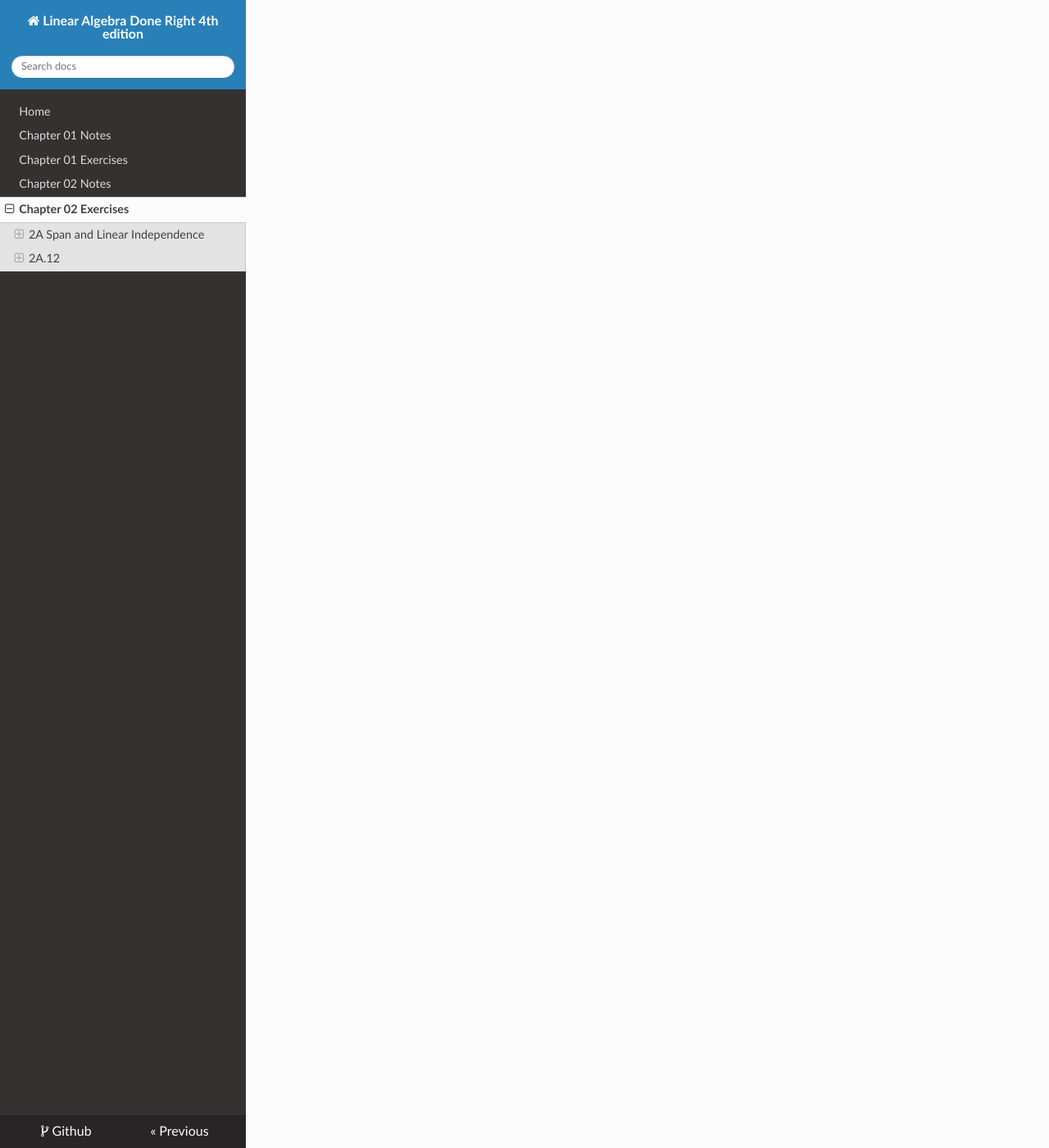
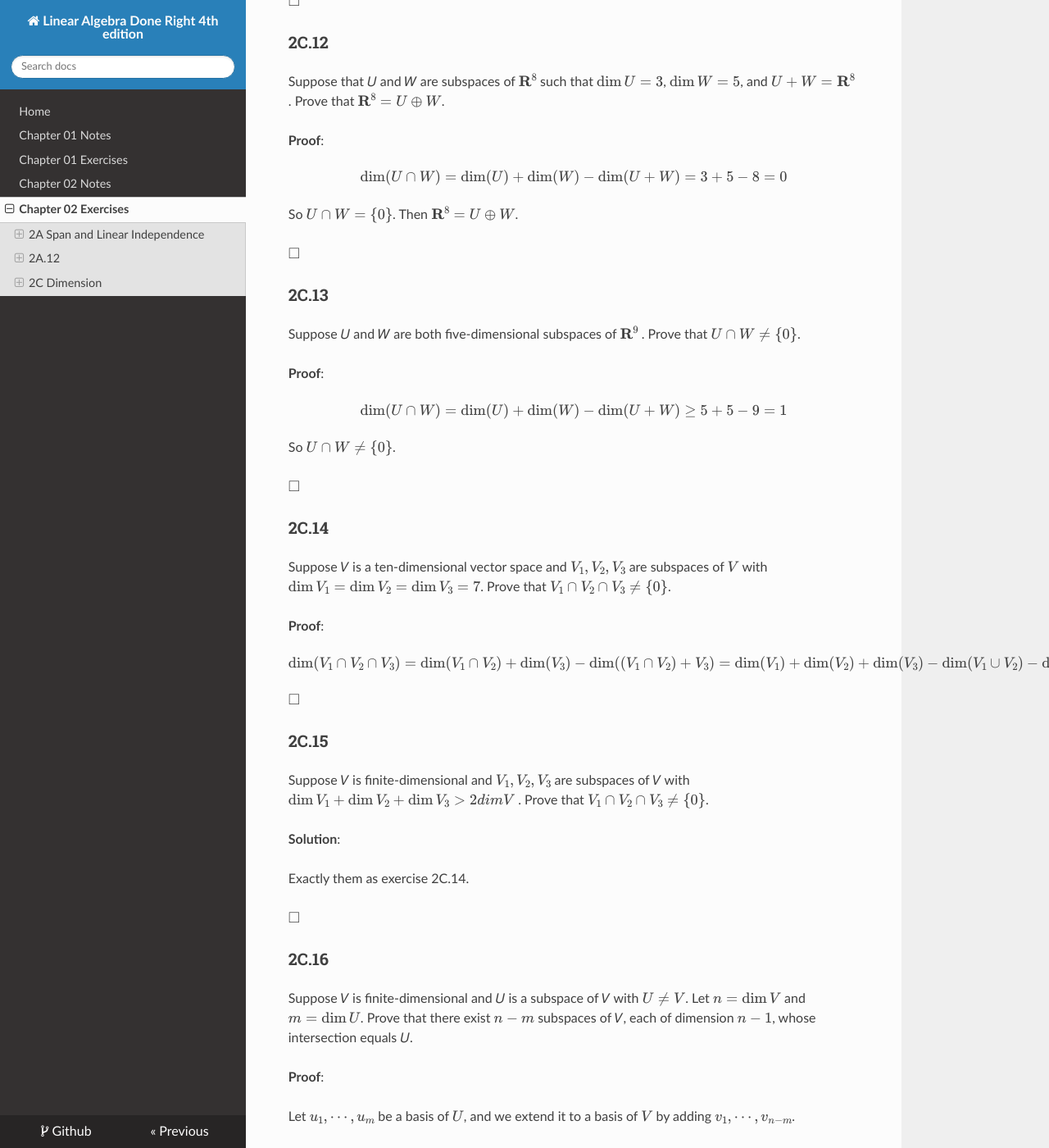
Before and after one commit to eroicaleo/liner-algebra-done-right-4th, an MkDocs documentation site: the page built from docs/ch02ex.md, in a window 1280 px wide and 1400 px high, scrolled down 7015 px. Shown: the whole window at 82% size. Built offline with MkDocs 1.6.1, drawn with Linux system fonts in a browser that asks for light colours; nearby versions of some CDN libraries; formulas are drawn with MathJax 3; some of the changed text lies outside the part shown.

Commit message:
updates ch02ex

```diff
--- a/docs/ch02ex.md
+++ b/docs/ch02ex.md
@@ -395,3 +395,206 @@ a_0 p_0 + \cdots + a_m p_m = 0
 $$
 
 $\square$
+
+## 2C Dimension
+
+### 2C.11
+
+Suppose 𝑈 and 𝑊 are both four-dimensional subspaces of $𝐂^6$ . Prove that
+there exist two vectors in $𝑈 ∩ 𝑊$ such that neither of these vectors is a scalar
+multiple of the other.
+
+**Proof**:
+
+$$
+\dim (𝑈 ∩ 𝑊) = \dim (U) + \dim (W) - \dim (U+W) \geq 4 + 4 - 6 = 2
+$$
+
+$\square$
+
+### 2C.12
+
+Suppose that 𝑈 and 𝑊 are subspaces of $𝐑^8$ such that $\dim 𝑈 = 3$, $\dim 𝑊 = 5$,
+and $𝑈 + 𝑊 = 𝐑^8$ . Prove that $𝐑^8 = 𝑈 ⊕ 𝑊$.
+
+**Proof**:
+
+$$
+\dim (𝑈 ∩ 𝑊) = \dim (U) + \dim (W) - \dim (U+W) = 3 + 5 - 8 = 0
+$$
+
+So $𝑈 ∩ 𝑊 = \{0\}$. Then $𝐑^8 = 𝑈 ⊕ 𝑊$.
+
+$\square$
+
+### 2C.13
+
+Suppose 𝑈 and 𝑊 are both five-dimensional subspaces of $𝐑^9$ . Prove that
+$𝑈 ∩ 𝑊 ≠ \{0\}$.
+
+**Proof**:
+
+$$
+\dim (𝑈 ∩ 𝑊) = \dim (U) + \dim (W) - \dim (U+W) \geq 5 + 5 - 9 = 1
+$$
+
+So $𝑈 ∩ 𝑊 ≠ \{0\}$.
+
+$\square$
+
+### 2C.14
+
+Suppose 𝑉 is a ten-dimensional vector space and $𝑉_1, 𝑉_2, 𝑉_3$ are subspaces
+of $𝑉$ with $\dim 𝑉_1 = \dim 𝑉_2 = \dim 𝑉_3 = 7$. Prove that $𝑉_1 ∩ 𝑉_2 ∩ 𝑉_3 ≠ \{0\}$.
+
+**Proof**:
+
+$$
+\dim (𝑉_1 ∩ 𝑉_2 ∩ 𝑉_3) = \dim (𝑉_1 ∩ 𝑉_2) + \dim (V_3) - \dim ((𝑉_1 ∩ 𝑉_2) + V_3) \\
+= \dim (V_1) + \dim (V_2) + \dim (V_3) - \dim (𝑉_1 \cup 𝑉_2) - \dim ((𝑉_1 ∩ 𝑉_2) + V_3) \\
+\geq 21 - 10 - 10 = 1
+$$
+
+$\square$
+
+### 2C.15
+
+Suppose 𝑉 is finite-dimensional and $𝑉_1, 𝑉_2, 𝑉_3$ are subspaces of 𝑉 with
+$\dim 𝑉_1 + \dim 𝑉_2 + \dim 𝑉_3 > 2 dim 𝑉$ . Prove that $𝑉_1 ∩ 𝑉_2 ∩ 𝑉_3 ≠ \{0\}$.
+
+**Solution**:
+
+Exactly them as exercise 2C.14.
+
+$\square$
+
+### 2C.16
+
+Suppose 𝑉 is finite-dimensional and 𝑈 is a subspace of 𝑉 with $𝑈 ≠ 𝑉$. Let
+$𝑛 = \dim 𝑉$ and $𝑚 = \dim 𝑈$. Prove that there exist $𝑛 − 𝑚$ subspaces of 𝑉,
+each of dimension $𝑛 − 1$, whose intersection equals 𝑈.
+
+**Proof**:
+
+Let $u_1, \cdots, u_m$ be a basis of $U$, and we extend it to a basis of $V$ by adding
+$v_1, \cdots, v_{n-m}$.
+
+Consider the following subspaces
+
+$$
+V_1 = \text{span}(u_1, \cdots, u_𝑚, v_2, v_3, \cdots, v_{n-m}) \\
+V_2 = \text{span}(u_1, \cdots, u_𝑚, v_1, v_3, \cdots, v_{n-m}) \\
+\cdots \\
+V_{n-m} = \text{span}(u_1, \cdots, u_𝑚, v_1, v_2, \cdots, v_{n-m-1}) \\
+$$
+
+Since $u_i \in V_j$, the intersection W contains $U$.
+
+Assume $w \in W$, then it can be the linear combination of these $n-m$ basis.
+Since the combination is unique, the coefficients for $v_1, \cdots, v_{n-m}$ has to be 0.
+
+Then $w$ is in $U$.
+
+$\square$
+
+### 2C.17
+
+Suppose that $𝑉_1, …, 𝑉_𝑚$ are finite-dimensional subspaces of 𝑉. Prove that
+$𝑉_1 +⋯ + 𝑉_𝑚$ is finite-dimensional and
+
+$$
+\dim(𝑉_1 +⋯ + 𝑉_𝑚) ≤ \dim 𝑉_1 +⋯ + \dim 𝑉_𝑚.
+$$
+
+**Proof**:
+
+Just use induction and 2.43.
+
+$$
+\dim(𝑉_1 +⋯ + 𝑉_𝑚) = \dim(𝑉_1 +⋯ + 𝑉_{𝑚-1}) + \dim 𝑉_𝑚 - \dim((𝑉_1 +⋯ + 𝑉_{𝑚-1}) \cap 𝑉_𝑚)
+\leq \dim(𝑉_1 +⋯ + 𝑉_{𝑚-1}) + \dim 𝑉_𝑚 \leq \dim 𝑉_1 +⋯ + \dim 𝑉_𝑚
+$$
+
+$\square$
+
+### 2C.18
+
+Suppose 𝑉 is finite-dimensional, with $\dim 𝑉 = 𝑛 ≥ 1$. Prove that there exist
+one-dimensional subspaces $𝑉_1, …, 𝑉_𝑛$ of $𝑉$ such that
+$𝑉 = 𝑉_1 ⊕ ⋯ ⊕ 𝑉_𝑛$.
+
+**Proof**:
+
+Assume $v_1, \cdots, v_n$ is a basis of $V$. Let $V_i = \text{span}(𝑣_i)$.
+
+First $V = V_1 + \cdots + V_n$, because $v_1, \cdots, v_n$ is a basis.
+
+Second, since $v_1, \cdots, v_n$ is a basis, the representation is unique.
+
+So $𝑉 = 𝑉_1 ⊕ ⋯ ⊕ 𝑉_𝑛$.
+
+$\square$
+
+### 2C.19
+
+Explain why you might guess, motivated by analogy with the formula
+for the number of elements in the union of three finite sets, that
+if $𝑉_1, 𝑉_2, 𝑉_3$ are subspaces of a finite-dimensional vector
+space, then
+
+$$
+\begin{align*}
+\dim(𝑉_1 + 𝑉_2 + 𝑉_3)
+&= \dim 𝑉_1 + \dim 𝑉_2 + \dim 𝑉_3 \\
+& - \dim(𝑉_1 ∩ 𝑉_2) − \dim(𝑉_1 ∩ 𝑉_3) − \dim(𝑉_2 ∩ 𝑉_3) \\
+& + \dim(𝑉_1 ∩ 𝑉_2 ∩ 𝑉_3)\\
+\end{align*}
+$$
+
+**Solution**:
+
+Consider the following diagram.
+
+$$
+\dim 𝑉_1 = A_0 + A_1 + A_2 + A_4 \\
+\dim 𝑉_2 = A_0 + A_1 + A_3 + A_6 \\
+\dim 𝑉_3 = A_0 + A_2 + A_3 + A_5 \\
+\dim 𝑉_1 ∩ 𝑉_2 = A_0 + A_1 \\
+\dim 𝑉_2 ∩ 𝑉_3 = A_0 + A_3 \\
+\dim 𝑉_1 ∩ 𝑉_3 = A_0 + A_2 \\
+\dim 𝑉_1 ∩ 𝑉_2 ∩ 𝑉_3 = A_0 \\
+$$
+
+![](./assets/ex02c19.png)
+
+### 2C.20
+
+Prove that if $𝑉_1$, $𝑉_2$, and $𝑉_3$ are subspaces of a
+finite-dimensional vector space, then
+
+$$
+\begin{align*}
+\dim(𝑉_1 + 𝑉_2 + 𝑉_3)
+&= \dim 𝑉_1 + \dim 𝑉_2 + \dim 𝑉_3 \\
+& - \frac{\dim(𝑉_1 ∩ 𝑉_2) + \dim(𝑉_1 ∩ 𝑉_3) + \dim(𝑉_2 ∩ 𝑉_3)}{3} \\
+& - \frac{
+\dim((𝑉_1 + 𝑉_2) ∩ 𝑉_3) + \dim((𝑉_1 + 𝑉_3) ∩ 𝑉_2) +
+\dim((𝑉_2 + 𝑉_3) ∩ 𝑉_1)
+}{3} \\
+\end{align*}
+$$
+
+**Proof**:
+
+Again consider the diagram above
+
+$$
+\dim 𝑉_1 ∩ 𝑉_2 = A_0 + A_1 \\
+\dim 𝑉_2 ∩ 𝑉_3 = A_0 + A_3 \\
+\dim 𝑉_1 ∩ 𝑉_3 = A_0 + A_2 \\
+\dim((𝑉_1 + 𝑉_2) ∩ 𝑉_3) = A0 + A2 + A3 \\
+\dim((𝑉_1 + 𝑉_3) ∩ 𝑉_2) = A0 + A1 + A3 \\
+\dim((𝑉_2 + 𝑉_3) ∩ 𝑉_1) = A0 + A1 + A2 \\
+$$
+
+$\square$
```
Also changed, not shown: docs/assets/ex02c19.png (added).
